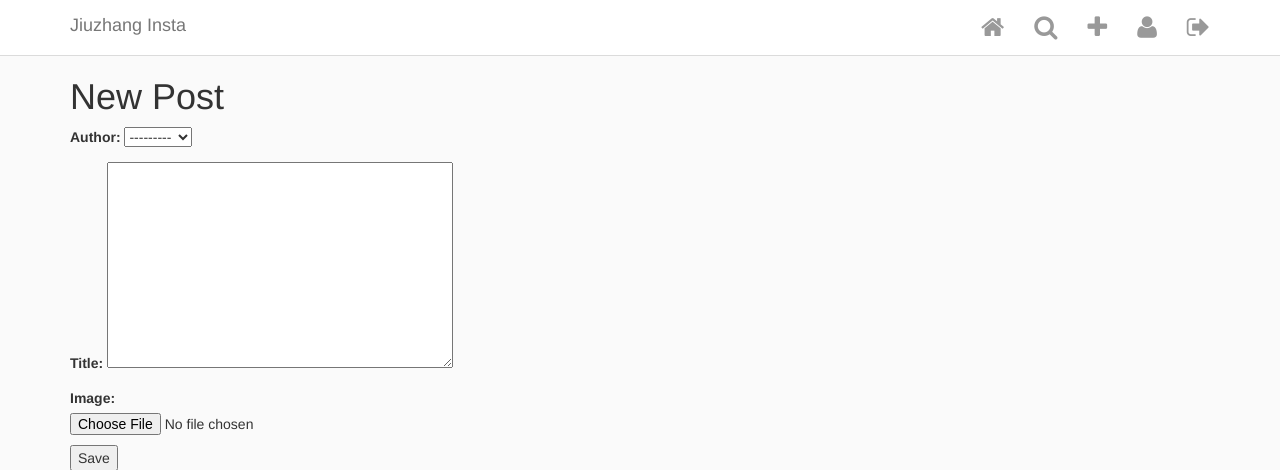
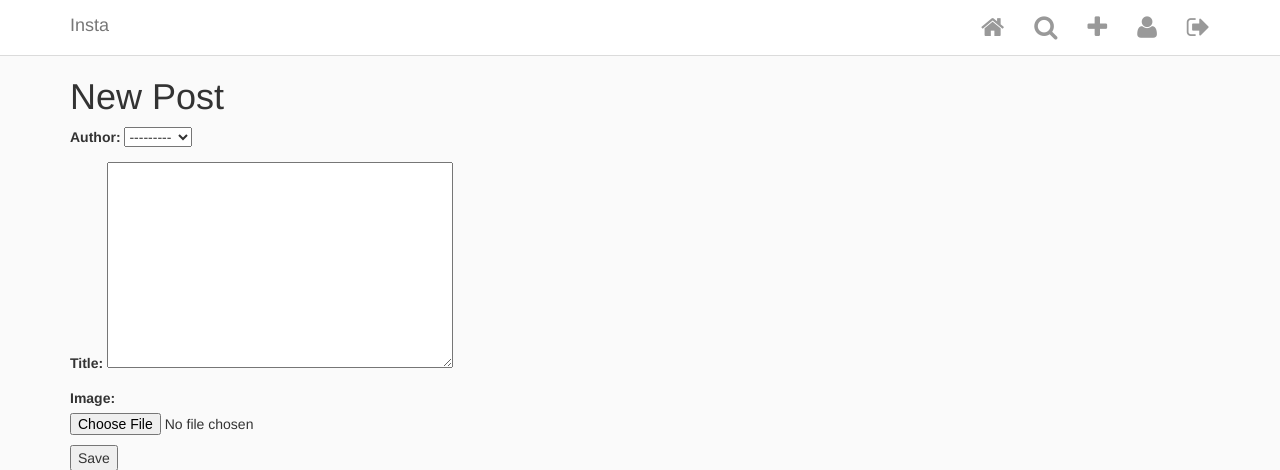
Before and after one commit to kuzeng/instaJZ, a Django app: page /posts/new in a window 1280 px wide. Shown: the top 470 px of the page. Run offline with Django 3.2, Linux system fonts and the light colour scheme; a user stored in the database is signed in; data comes from the database, SQL or seed files in the repository; both versions use the stored data as it was after the commit; some libraries are stand-ins or nearby versions.

Commit message:
Finish website main functions

```diff
--- a/Insta/views.py
+++ b/Insta/views.py
@@ -12,8 +12,12 @@
 class PostsView(ListView):
     model = Post
     template_name = 'index.html'
+    login_url ="login"
 
     def get_queryset(self):
+        if not self.request.user.is_authenticated:
+            return
+
         current_user = self.request.user
         following = set()
         for conn in UserConnection.objects.filter(creator=current_user).select_related('following'):
--- a/templates/base.html
+++ b/templates/base.html
@@ -3,7 +3,7 @@
     <head>
         <meta charset="utf-8">
         <meta name="viewport" content="width=device-width, initial-scale=1">
-        <title>JZ Insta</title>
+        <title>Insta</title>
         <link href="{% static 'vendor/bootstrap/css/bootstrap.min.css' %}" rel="stylesheet">
         <link href="{% static 'vendor/font-awesome-4.6.3/css/font-awesome.min.css' %}" rel="stylesheet">
         <link href="{% static 'css/style.css' %}" rel="stylesheet">
--- a/templates/header.html
+++ b/templates/header.html
@@ -1,7 +1,7 @@
 <div class="navbar navbar-default navbar-fixed-top" id="main-nav">
     <div class="container desktop">
         <div class="navbar-header">
-            <a href="{% url 'posts' %}" class="navbar-brand">Jiuzhang Insta</a>
+            <a href="{% url 'posts' %}" class="navbar-brand">Insta</a>
         </div>
 
         <div id="navbar-main">
```
Also changed, not shown: db.sqlite3.
